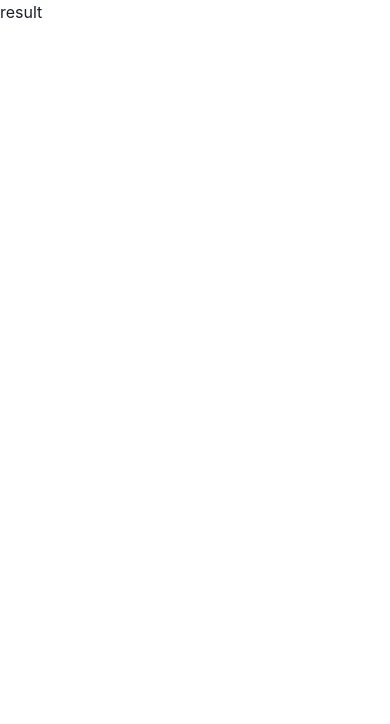
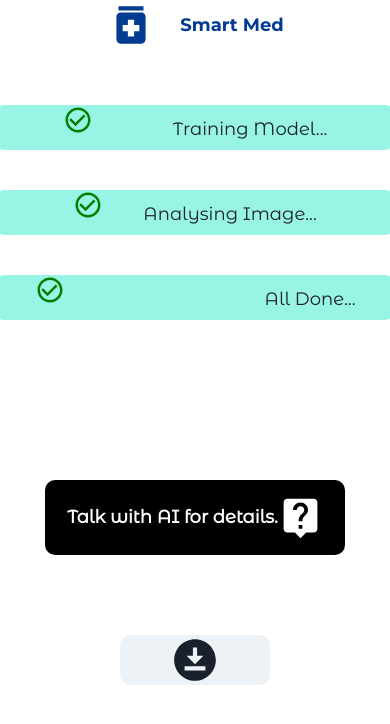
Before and after one commit to tianyefan/smart-med, a Next.js app: page /result in a window 390 px wide. Shown: the top 724 px of the page. Built offline with nearby package versions, Linux system fonts and the light colour scheme.

Commit message:
landing & result page donn with responsive design

```diff
--- a/pages/result/index.js
+++ b/pages/result/index.js
@@ -1,9 +1,125 @@
-import React from 'react'
+import React from "react";
+import MedicationIcon from "@mui/icons-material/Medication";
+import DownloadForOfflineIcon from "@mui/icons-material/DownloadForOffline";
+import CheckCircleOutlineIcon from "@mui/icons-material/CheckCircleOutline";
+import LiveHelpIcon from "@mui/icons-material/LiveHelp";
+import {
+  Box,
+  Text,
+  Heading,
+  Button,
+  Input,
+  Link,
+  Image,
+} from "@chakra-ui/react";
 
 function Result() {
   return (
-    <div>result</div>
-  )
+    <>
+      <Box
+        alignItems="center"
+        display="flex"
+        justifyContent="center"
+        marginBottom={15}
+      >
+        <MedicationIcon
+          sx={{ fontSize: 50, color: "#013B92", marginRight: 3 }}
+        />
+        <Text fontSize={18} fontFamily="Montserrat" color="#013B92">
+          Smart Med
+        </Text>
+      </Box>
+      <Box
+        display="flex"
+        alignItems="center"
+        justifyContent="center"
+        flexDir="column"
+      >
+        <Text
+          fontFamily="Montserrat Alternates"
+          fontSize={[18,20,25,30,35]}
+          bg="#98F4E4"
+          w={[400,450,500,550,600]}
+          textAlign="center"
+          h={[45,50,55,58,65]}
+          borderRadius={10}
+          marginTop={10}
+        >
+          <CheckCircleOutlineIcon
+            sx={{ fontSize: 30, color: "green", marginRight: 10 }}
+          />
+          Training Model...
+        </Text>
+        <Text
+          fontFamily="Montserrat Alternates"
+          fontSize={[18,20,25,30,35]}
+          bg="#98F4E4"
+          w={[400,450,500,550,600]}
+          textAlign="center"
+          h={[45,50,55,58,65]}
+          borderRadius={10}
+          marginTop={10}
+        >
+          <CheckCircleOutlineIcon
+            sx={{ fontSize: 30, color: "green", marginRight: 5 }}
+          />
+          Analysing Image...
+        </Text>
+        <Text
+          fontFamily="Montserrat Alternates"
+          fontSize={[18,20,25,30,35]}
+          bg="#98F4E4"
+          w={[400,450,500,550,600]}
+          textAlign="center"
+          h={[45,50,55,58,65]}
+          borderRadius={10}
+          marginTop={10}
+        >
+          <CheckCircleOutlineIcon
+            sx={{ fontSize: 30, color: "green", marginRight: 25 }}
+          />
+          All Done...
+        </Text>
+      </Box>
+      <Box
+        display="flex"
+        alignItems="center"
+        justifyContent="center"
+        flexDir="column"
+        marginTop={40}
+      >
+        <Link
+          href="/chat"
+        >
+          <Button
+            w={[300,350,400,450,500]}
+            h={[75,90,100,120,140]}
+            fontFamily="Montserrat Alternates"
+            bg="#000"
+            color="#fff"
+            _hover={{ bg: "gray" }}
+            fontSize={[18,21,24,27,30]}
+            borderRadius={[10,15,20,25,30]}
+          >
+            Talk with AI for details.
+            <LiveHelpIcon sx={{ fontSize: 45 }} />
+          </Button>
+        </Link>
+
+        <Button marginTop={20} w={[150,180,200]} h={[50,55,70]} borderRadius={[10,12,15]}>
+          <DownloadForOfflineIcon sx={{ fontSize: 50 }} />
+        </Button>
+        <Text
+          fontFamily="Montserrat Alternates"
+          fontSize={[12,15,18]}
+          marginTop={3}
+          color="#fff"
+        >
+          Download Result
+        </Text>
+      </Box>
+    </>
+  );
 }
 
-export default Result
+export default Result;
--- a/styles/globals.css
+++ b/styles/globals.css
@@ -4,6 +4,9 @@ body {
   margin: 0;
   font-family: -apple-system, BlinkMacSystemFont, Segoe UI, Roboto, Oxygen,
     Ubuntu, Cantarell, Fira Sans, Droid Sans, Helvetica Neue, sans-serif;
+  background-image: url('/layered-waves-haikei.svg');
+  background-repeat: no-repeat;
+  background-size: cover;
 }
 
 a {
```
Also changed, not shown: pages/chat/index.js (added, +9 -0 lines), pages/index.js (+4 -5 lines).
